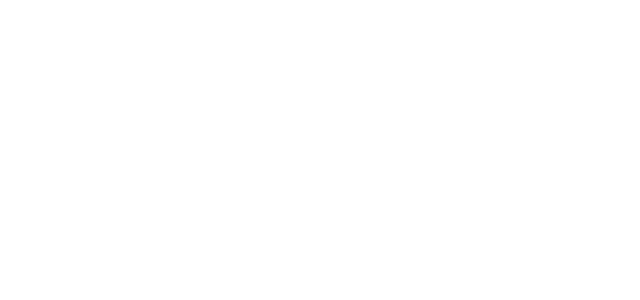
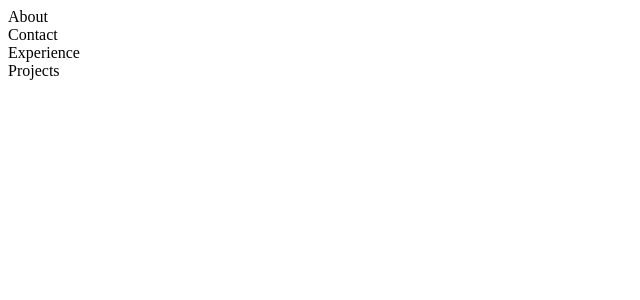
Before and after one commit to hauzhengyi/React-Portfolio, a React (Vite) app: page / in a window 1280 px wide. Shown: the top 300 px of the page, without its empty margins (0-640 px from the left). Built offline with nearby package versions, Linux system fonts and the light colour scheme.

Commit message:
1 file modified, 8 added

```diff
--- a/src/App.jsx
+++ b/src/App.jsx
@@ -1,7 +1,18 @@
 import './App.css';
+import About from './components/about/About';
+import Contact from './components/contact/Contact';
+import Experience from './components/experience/Experience';
+import Projects from './components/projects/Projects';
 
 function App() {
-  return <div className="App"></div>;
+  return (
+    <div className="App">
+      <About />
+      <Contact />
+      <Experience />
+      <Projects />
+    </div>
+  );
 }
 
 export default App;
--- /dev/null
+++ b/src/components/about/About.jsx
@@ -0,0 +1,7 @@
+import React from 'react';
+
+function About() {
+  return <div className="App">About</div>;
+}
+
+export default About;
--- /dev/null
+++ b/src/components/contact/Contact.jsx
@@ -0,0 +1,7 @@
+import React from 'react';
+
+function Contact() {
+  return <div className="App">Contact</div>;
+}
+
+export default Contact;
--- /dev/null
+++ b/src/components/experience/Experience.jsx
@@ -0,0 +1,7 @@
+import React from 'react';
+
+function Experience() {
+  return <div className="App">Experience</div>;
+}
+
+export default Experience;
--- /dev/null
+++ b/src/components/projects/Projects.jsx
@@ -0,0 +1,7 @@
+import React from 'react';
+
+function Projects() {
+  return <div className="App">Projects</div>;
+}
+
+export default Projects;
```
Also changed, not shown: src/components/about/about.css (added), src/components/contact/contact.css (added), src/components/experience/experience.css (added), src/components/projects/project.css (added).
